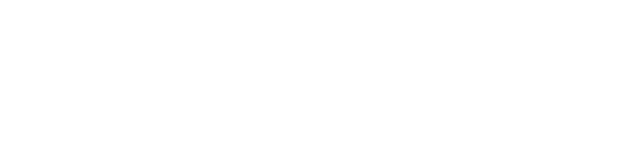
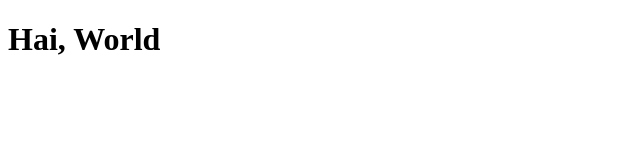
Before and after one commit to nvtn1/testing, a plain HTML site: page index.html in a window 1280 px wide. Shown: the whole page, without its empty margins (0-640 px from the left). Drawn offline with Linux system fonts and the light colour scheme.

```diff
--- a/index.html
+++ b/index.html
@@ -6,5 +6,7 @@
     <meta name="viewport" content="width=device-width, initial-scale=1.0" />
     <title>coba git remote</title>
   </head>
-  <body></body>
+  <body>
+    <h1>Hai, World</h1>
+  </body>
 </html>
```
